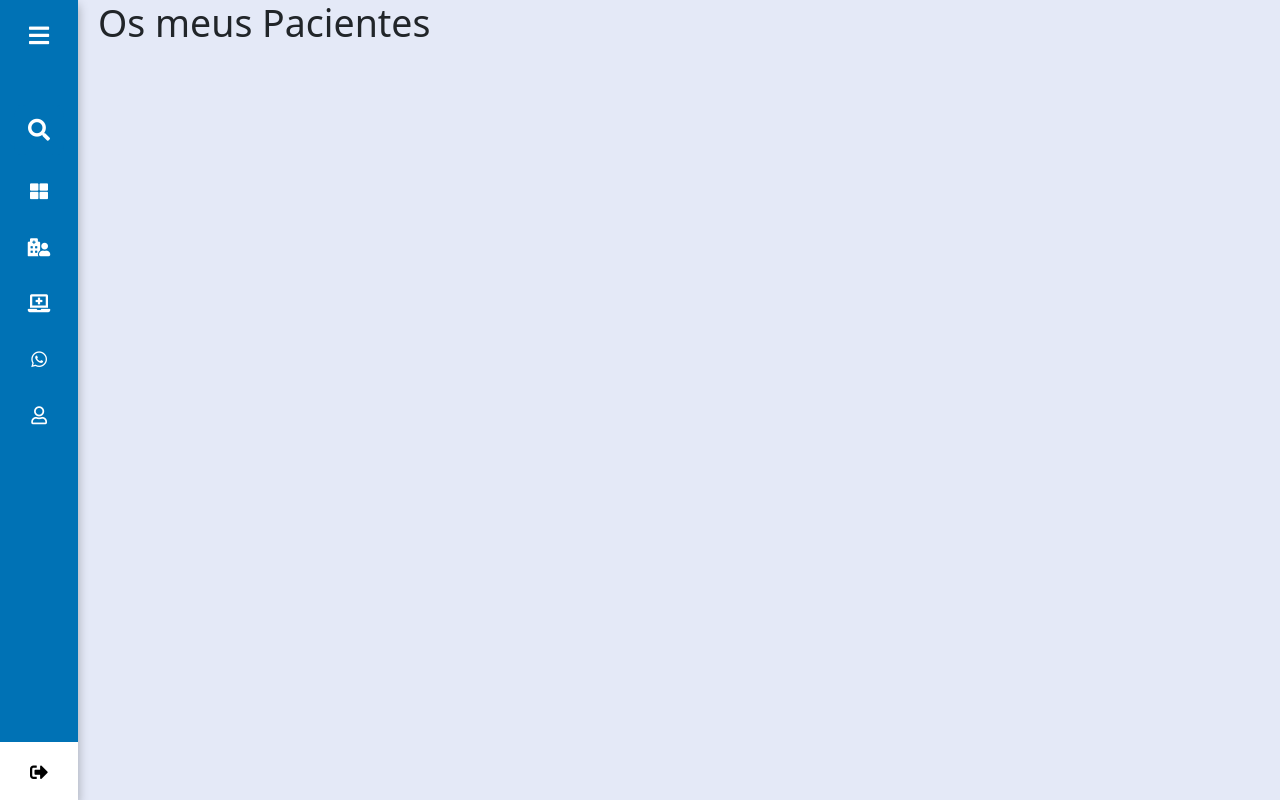
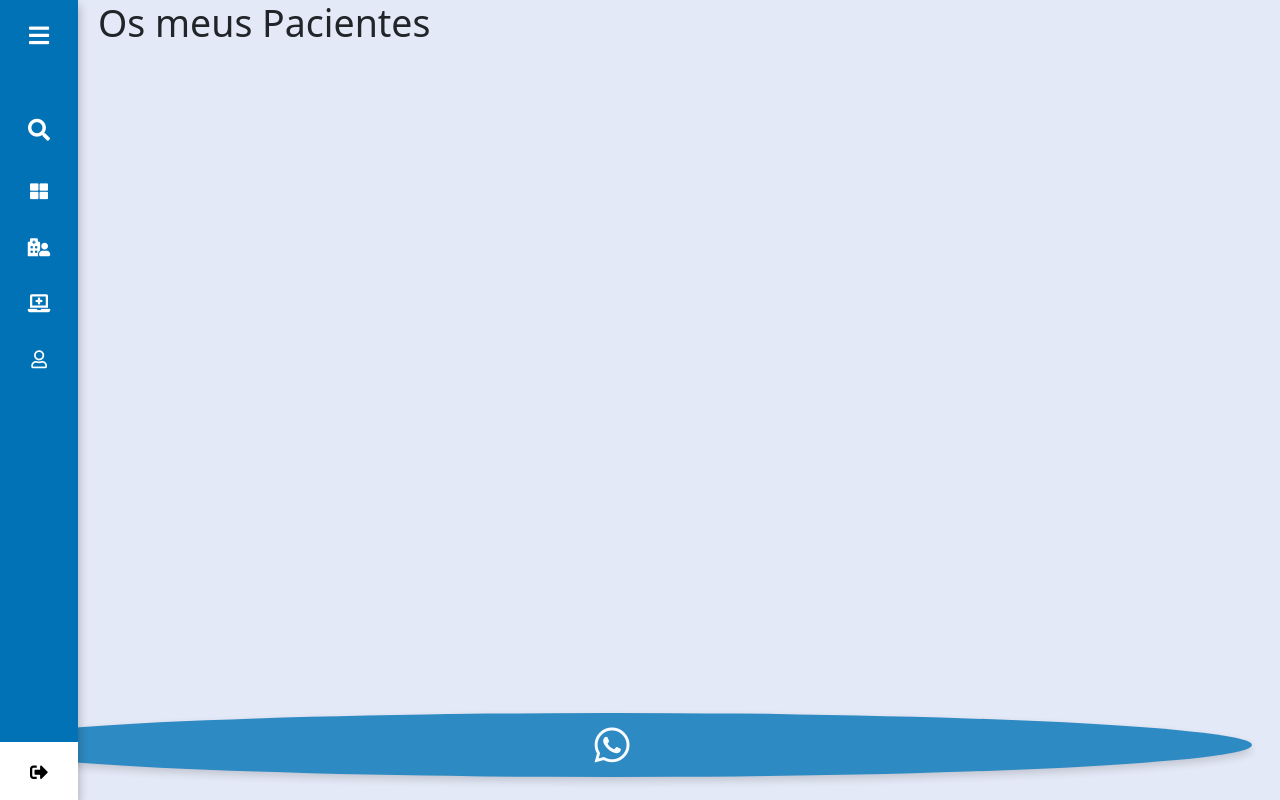
Before and after one commit to MauroFMN/PRAMA, a PHP site: page /interfaceusuario/Medico/pacientes.php in a window 1280 px wide. Run offline with PHP 8.4, Linux system fonts and the light colour scheme; the visitor is signed in with stand-in values (Sample User, id 1); data comes from the database, SQL or seed files in the repository; data that the repository does not hold is empty.

Commit message:
Atualização
ligação da classe chat  com os médicos e os pacientes

```diff
--- a/css/chat.css
+++ b/css/chat.css
@@ -1,26 +1,40 @@
-#chat{
+.open-button {
+  background: #0072b5;
+  color: white;
+  padding: 2px 15px;
+  border: none;
+  cursor: pointer;
+  opacity: 0.8;
+  position: fixed;
+  bottom: 23px;
+  right: 28px;
+  font-size: 40px;
+  box-shadow: 0 4px 8px 0 rgba(0, 0, 0, 0.2);
+  border-radius: 50%
+}
+
+.form-popup {
   display: none;
   position: fixed;
-  padding: 20px 0 30px 0;
   bottom: 0;
   right: 15px;
   border: 3px solid #f1f1f1;
-  z-index: 10;
-  border-radius: 7px;
-  background: #f7f7f7;
+  z-index: 9;
 }
+
 .wrapper{
   background: #fff;
-  max-width: 350px;
+  max-width: 400px;
   width: 100%;
-  border-radius: 16px;
-  box-shadow: 0 0 128px 0 rgba(0,0,0,0.1),
-              0 32px 64px -48px rgba(0,0,0,0.5);
+  box-shadow: 0 0 128px 0 rgba(0,0,0,0.1),0 32px 64px -48px rgba(0,0,0,0.5);
+  bottom: 0;
+  right: 15px;
 }
+
 .chat-area header{
   display: flex;
   align-items: center;
-  padding: 14px 30px;
+  padding: 18px 30px;
 }
 .chat-area header .back-icon{
   color: black;
@@ -109,6 +123,7 @@
 .typing-area button{
   color: #fff;
   width: 55px;
+  height: 45px;
   border: none;
   outline: none;
   background: #0072B5;
--- a/interfaceusuario/Medico/consulta.php
+++ b/interfaceusuario/Medico/consulta.php
@@ -8,6 +8,7 @@
         <link rel="stylesheet" type="text/css" href="../../css/bootstrap.min.css">
         <link rel="stylesheet" type="text/css" href="../../css/all.css">
         <link rel="stylesheet" type="text/css" href="../../css/consulta.css">
+        <link rel="stylesheet" type="text/css" href="../../css/chat.css">
     </head>
     <body>
         <?php include_once "menu.php"; ?>
@@ -62,6 +63,7 @@
                         </form>
                     </div>
                 </div>
+                <?php include_once "../chat.php" ?>
             </div>
         </section>
         <script src="../../js/script.js"></script>
--- a/interfaceusuario/Medico/index.php
+++ b/interfaceusuario/Medico/index.php
@@ -10,6 +10,7 @@
         <link rel="stylesheet" type="text/css" href="../../css/bootstrap.min.css">
         <link rel="stylesheet" type="text/css" href="../../css/all.css">
         <link rel="stylesheet" type="text/css" href="../../css/marcacao.css">
+        <link rel="stylesheet" type="text/css" href="../../css/chat.css">
         <script src="../../js/jquery-3.6.0.min.js"></script>
     </head>
     <body>
@@ -120,6 +121,7 @@
                         </div>
                     </div>
                 </div>
+                <?php include_once "../chat.php" ?>
             </div>
         </section>
         <section class="home-section hide" id="pacientes">
--- a/interfaceusuario/Medico/menu.php
+++ b/interfaceusuario/Medico/menu.php
@@ -34,13 +34,13 @@ session_start();
             </a>
             <span class="tooltip">Consulta</span>
         </li>
-        <li>
+        <!--li>
             <a href="#chat" onclick="">
                 <i class="fab fa-whatsapp"></i>
                 <span class="links_name">Chat</span>
             </a>
             <span class="tooltip">Chat</span>
-        </li>
+        </li-->
         <li>
             <a href="perfil.php">
                 <i class="far fa-user"></i>
--- a/interfaceusuario/Medico/pacientes.php
+++ b/interfaceusuario/Medico/pacientes.php
@@ -11,6 +11,7 @@
         <link rel="stylesheet" type="text/css" href="../../css/paciente.css">
         <link rel="stylesheet" type="text/css" href="../../css/foto.css">
         <link rel="stylesheet" type="text/css" href="../../css/marcacao.css">
+        <link rel="stylesheet" type="text/css" href="../../css/chat.css">
     </head>
     <body>
         <?php include_once "menu.php"; ?>
@@ -65,7 +66,7 @@
                         } ?>
                     </div>
                 </div>
-            </div>
+                <?php include_once "../chat.php" ?>
                 <div id="infoPaciente" class="paciente contentor">
                   <span class="fechar" onClick="this.parentElement.style.display = 'none'; location = '?p='">&times;</span><br>
                   <form id="form" class="formulario" style="display: block;" action="" method="post" target="_self" autocomplete="on">
@@ -110,6 +111,8 @@
                     </div>
                   </form>
                 </div>
+
+            </div>
         </section>
         <script src="../../js/script.js"></script>
     </body>
--- a/interfaceusuario/Paciente/index.php
+++ b/interfaceusuario/Paciente/index.php
@@ -11,6 +11,7 @@ $pre = $req = "-"; ?>
         <link rel="stylesheet" type="text/css" href="../../css/bootstrap.min.css">
         <link rel="stylesheet" type="text/css" href="../../css/all.css">
         <link rel="stylesheet" type="text/css" href="../../css/marcacao.css">
+        <link rel="stylesheet" type="text/css" href="../../css/chat.css">
         <script src="../../js/jquery-3.6.0.min.js"></script>
     </head>
     <body>
@@ -183,6 +184,7 @@ $pre = $req = "-"; ?>
                         </div>
                     </div>
                 </div>
+                <?php include_once "../chat.php" ?>
             </div>
         </section>
         <script src="../../js/script.js"></script>
--- a/interfaceusuario/Paciente/medicos.php
+++ b/interfaceusuario/Paciente/medicos.php
@@ -7,6 +7,7 @@
         <link rel="stylesheet" type="text/css" href="../../css/estilo.css">
         <link rel="stylesheet" type="text/css" href="../../css/bootstrap.min.css">
         <link rel="stylesheet" type="text/css" href="../../css/all.css">
+        <link rel="stylesheet" type="text/css" href="../../css/chat.css">
     </head>
     <body>
         <?php include_once "menu.php"; ?>
@@ -109,6 +110,7 @@
                    ?>
                   </div>
               </div>
+              <?php include_once "../chat.php" ?>
             </div>
         </section>
         <script src="../../js/script.js"></script>
--- a/interfaceusuario/Paciente/menu.php
+++ b/interfaceusuario/Paciente/menu.php
@@ -27,13 +27,13 @@ session_start();
             </a>
             <span class="tooltip">Os Meus Médicos</span>
         </li>
-        <li>
+        <!--li>
             <a href="#chat" onclick="">
                 <i class="fab fa-whatsapp"></i>
                 <span class="links_name">Chat</span>
             </a>
             <span class="tooltip">Chat</span>
-        </li>
+        </li-->
         <li>
             <a href="perfil.php">
                 <i class="far fa-user"></i>
--- a/interfaceusuario/chat.php
+++ b/interfaceusuario/chat.php
@@ -1,16 +1,19 @@
+<button class="open-button" onclick="openForm()">
+  <i class="fab fa-whatsapp"></i>
+</button>
 
-<div id="chat">
+<div class="form-popup" id="myForm">
   <div class="wrapper">
     <section class="chat-area">
       <header>
         <?php
 
         ?>
-        <a href="" class="back-icon"><i class="fas fa-arrow-left"></i></a>
-        <img src="php/images/<?php ?>" alt="">
+        <a href="" class="back-icon"><i class="fas fa-times"></i></a>
+        <img src="php/images/<?php //imagem?>" alt="">
         <div class="details">
-          <span><?php  ?></span>
-          <p><?php  ?></p>
+          <span><?php //nome ?></span>
+          <p><?php //estado ou profissão ?></p>
         </div>
       </header>
       <div class="chat-box">
@@ -25,5 +28,13 @@
   </div>
 
   <script src="../../js/chat.js"></script>
+  <script>
+    function openForm() {
+    document.getElementById("myForm").style.display = "block";
+    }
 
+    function closeForm() {
+    document.getElementById("myForm").style.display = "none";
+    }
+  </script>
 </div>
```
Also changed, not shown: interfaceusuario/Paciente/consulta.php (+3 -5 lines). Lines whose indentation alone changed are shown as unchanged.
